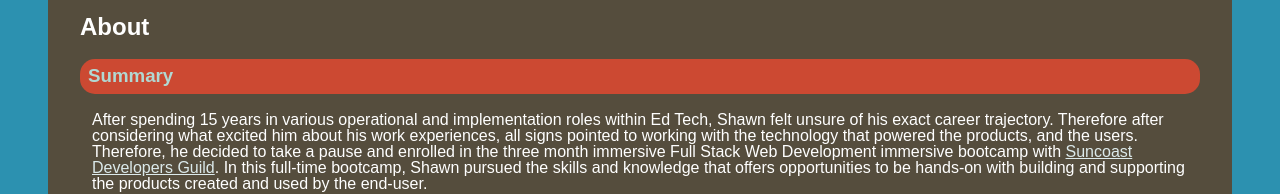
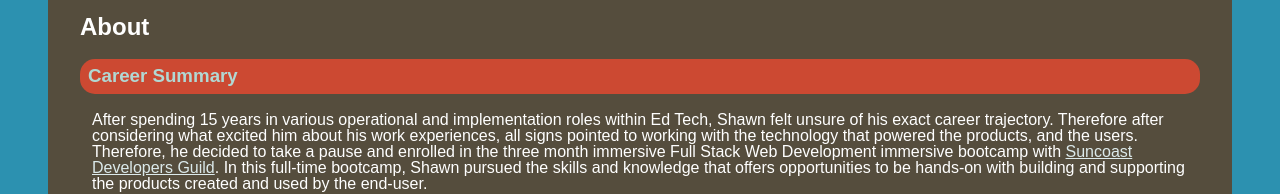
Before and after one commit to shawnsoltesz/SolteszPortfolio, a React (Vite) app: page / in a window 1280 px wide. Shown: the part 567-761 px from the top of the page. Built offline with nearby package versions, Linux system fonts and the light colour scheme.

Commit message:
fixed an omission for title of Career Summary

```diff
--- a/src/App.tsx
+++ b/src/App.tsx
@@ -83,7 +83,7 @@
         <div id="about" className="about">
           <div className="about-details">
             <h2 className="section-header">About</h2>
-            <h3>Summary</h3>
+            <h3>Career Summary</h3>
             <p>
               After spending 15 years in various operational and implementation
               roles within Ed Tech, Shawn felt unsure of his exact career
```
